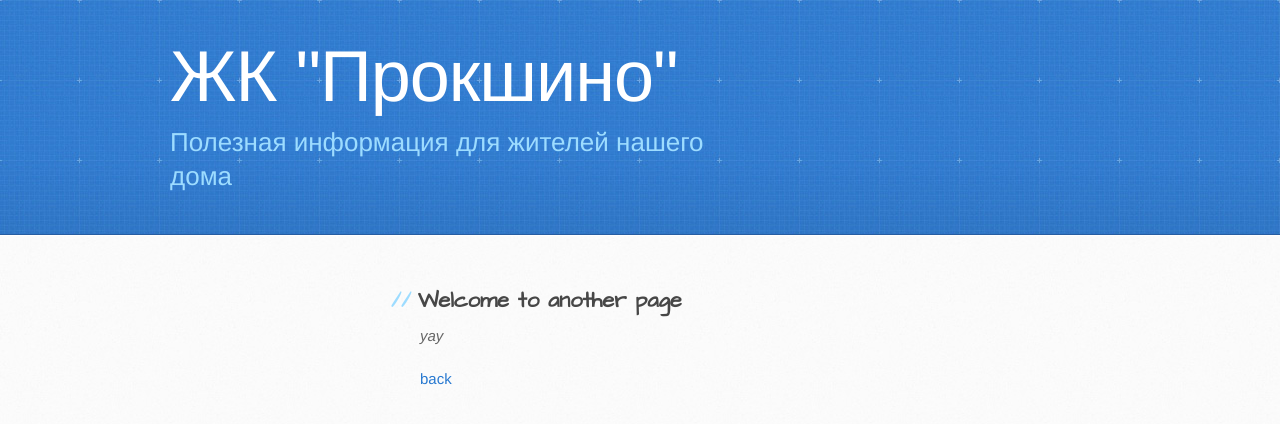
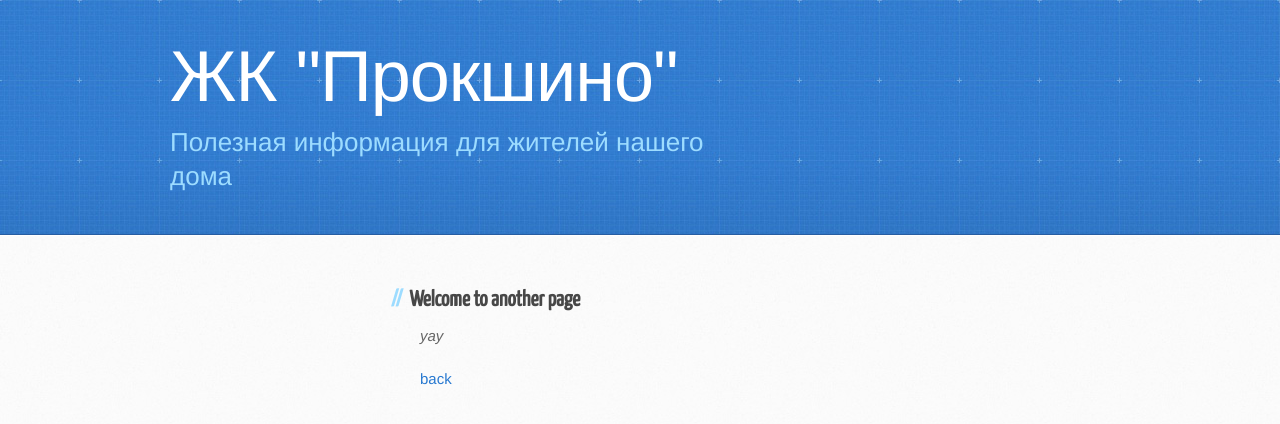
Before and after one commit to p9g45prc8g-png/sosedi, a Jekyll site: the page built from another-page.md, in a window 1280 px wide. Shown: the top 424 px of the page. Built offline with Jekyll 4.4.1, drawn with Linux system fonts in a browser that asks for light colours; some web fonts are replaced; our own code applies the rules of GitHub Pages for plain Markdown files.

Commit message:
Playing with fonts

```diff
--- a/_sass/jekyll-theme-architect.scss
+++ b/_sass/jekyll-theme-architect.scss
@@ -2,6 +2,7 @@
 @import "rouge-github";
 @import url('https://fonts.googleapis.com/css?family=Architects+Daughter');
 @import url('https://fonts.googleapis.com/css2?family=Train+One');
+@import url('https://fonts.googleapis.com/css2?family=Yanone+Kaffeesatz');
 
 /* LAYOUT STYLES */
 body {
@@ -191,7 +192,7 @@ form {
 #main-content h1 {
   margin-top: 0;
   margin-bottom: 0;
-  font-family: 'Train One', 'Helvetica Neue', Helvetica, Arial, serif;
+  font-family: 'Yanone Kaffeesatz', 'Helvetica Neue', Helvetica, Arial, serif;
   font-size: 2.8em;
   font-weight: normal;
   color: #474747;
@@ -208,7 +209,7 @@ form {
 
 #main-content h2 {
   margin-bottom: 8px;
-  font-family: 'Architects Daughter', 'Helvetica Neue', Helvetica, Arial, serif;
+  font-family: 'Yanone Kaffeesatz', 'Helvetica Neue', Helvetica, Arial, serif;
   font-size: 22px;
   font-weight: bold;
   color: #474747;
@@ -224,7 +225,7 @@ form {
 #main-content h3 {
   margin-top: 24px;
   margin-bottom: 8px;
-  font-family: 'Architects Daughter', 'Helvetica Neue', Helvetica, Arial, serif;
+  font-family: 'Yanone Kaffeesatz', 'Helvetica Neue', Helvetica, Arial, serif;
   font-size: 18px;
   font-weight: bold;
   color: #474747;
@@ -240,7 +241,7 @@ form {
 
 #main-content h4 {
   margin-bottom: 8px;
-  font-family: 'Architects Daughter', 'Helvetica Neue', Helvetica, Arial, serif;
+  font-family: 'Yanone Kaffeesatz', 'Helvetica Neue', Helvetica, Arial, serif;
   font-size: 15px;
   font-weight: bold;
   color: #474747;
@@ -256,7 +257,7 @@ h4:before {
 
 #main-content h5 {
   margin-bottom: 8px;
-  font-family: 'Architects Daughter', 'Helvetica Neue', Helvetica, Arial, serif;
+  font-family: 'Yanone Kaffeesatz', 'Helvetica Neue', Helvetica, Arial, serif;
   font-size: 14px;
   color: #474747;
   text-indent: 3px;
@@ -270,7 +271,7 @@ h5:before {
 
 #main-content h6 {
   margin-bottom: 8px;
-  font-family: 'Architects Daughter', 'Helvetica Neue', Helvetica, Arial, serif;
+  font-family: 'Yanone Kaffeesatz', 'Helvetica Neue', Helvetica, Arial, serif;
   font-size: .8em;
   color: #474747;
   text-indent: 3px;
```
